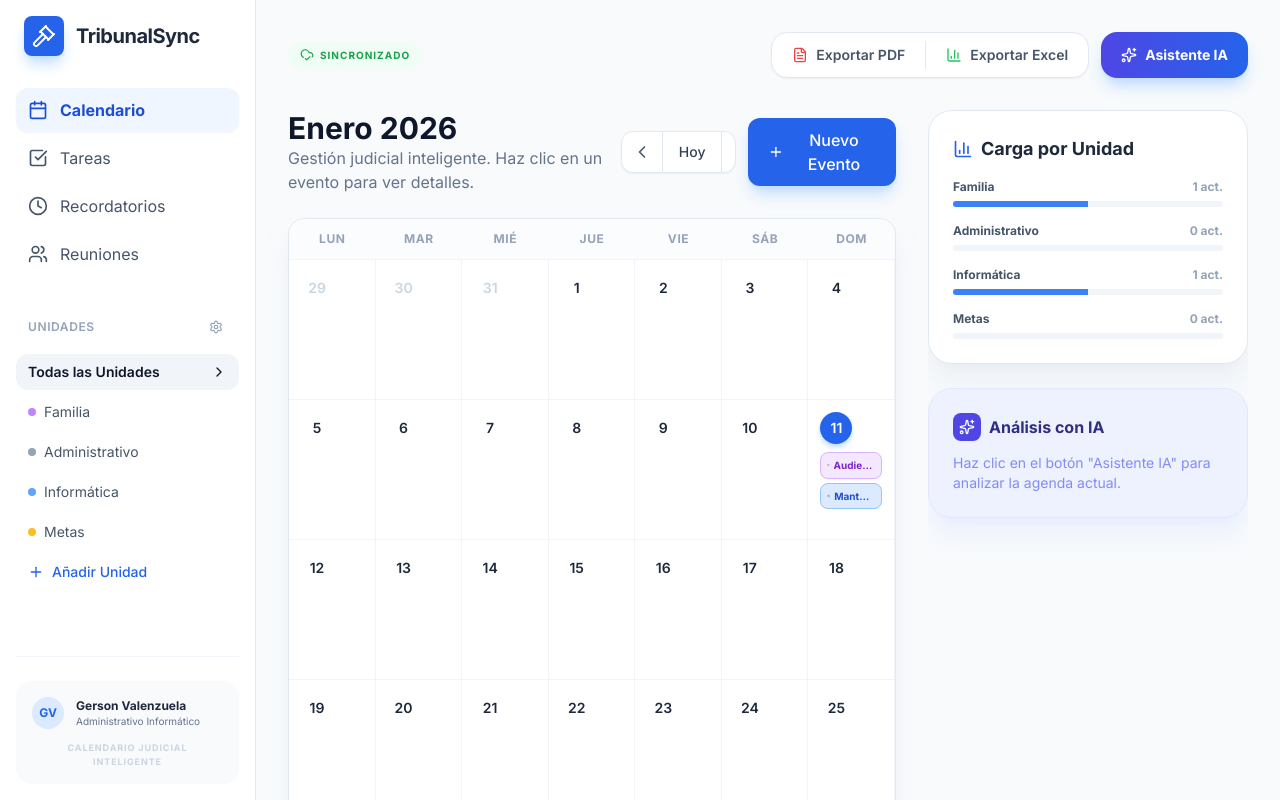
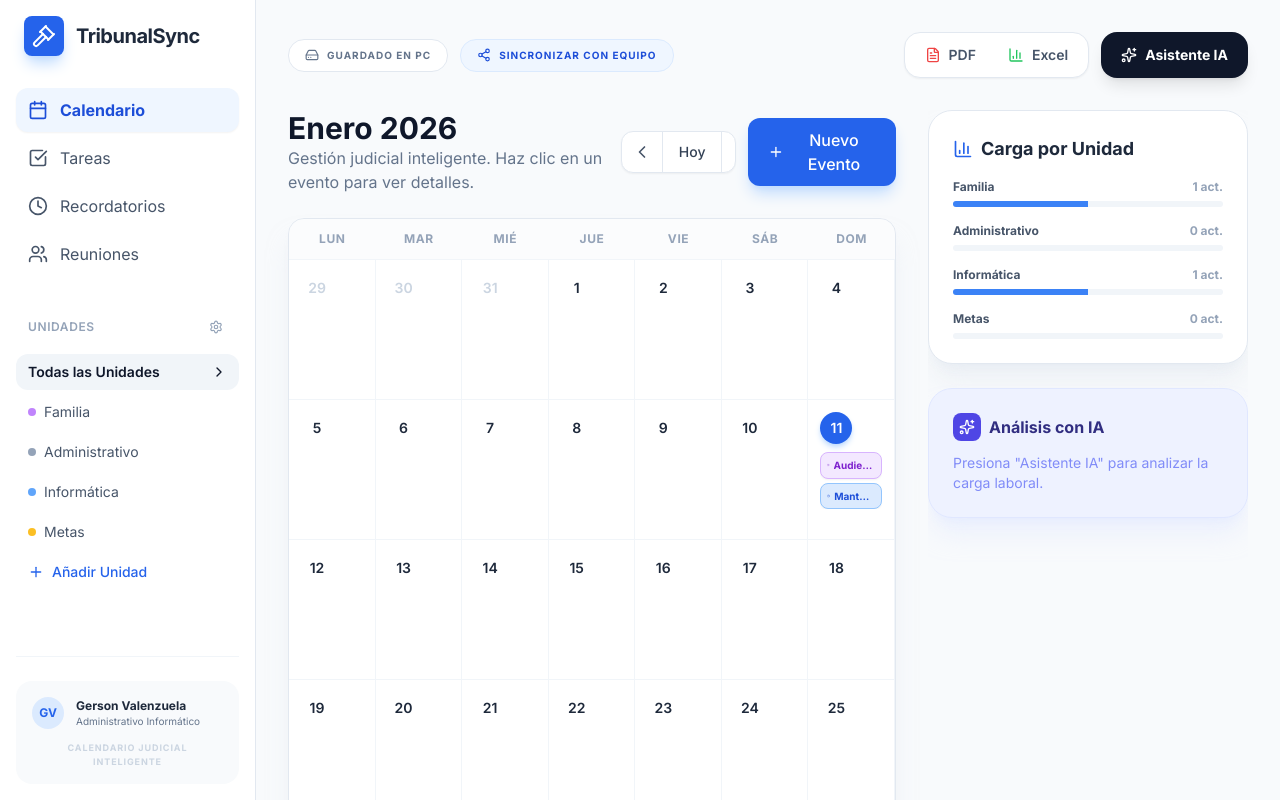
Before and after one commit to gersoninformatica-design/calendario-judicial, a React (Vite) app: page / in a window 1280 px wide. Built offline with nearby package versions, Linux system fonts and the light colour scheme.

Commit message:
feat: Add UI icons for synchronization and data error
Introduces new icons for local storage, sharing, and error states. Also prepares state for handling incoming synchronized data.

```diff
--- a/App.tsx
+++ b/App.tsx
@@ -7,7 +7,7 @@ import EventModal from './components/EventModal.tsx';
 import UnitSettingsModal from './components/UnitSettingsModal.tsx';
 import { TribunalEvent, Unit } from './types.ts';
 import { INITIAL_EVENTS, INITIAL_UNITS } from './constants.tsx';
-import { FileText, BarChart3, Sparkles, Loader2, CloudCheck } from 'lucide-react';
+import { FileText, BarChart3, Sparkles, Loader2, HardDrive, Share2, AlertCircle, Check } from 'lucide-react';
 import { analyzeSchedule } from './services/geminiService.ts';
 import { exportToPDF, exportToExcel } from './utils/exportUtils.ts';
 import { setYear, setMonth, setDate } from 'date-fns';
@@ -16,36 +16,53 @@ const STORAGE_KEY_EVENTS = 'tribunalsync_events_v1';
 const STORAGE_KEY_UNITS = 'tribunalsync_units_v1';
 
 const App: React.FC = () => {
-  // Estado de carga inicial
   const [isLoaded, setIsLoaded] = useState(false);
-
-  // Datos principales
   const [currentDate, setCurrentDate] = useState(new Date());
   const [activeView, setActiveView] = useState<'calendar' | 'tasks' | 'reminders' | 'reunions'>('calendar');
   const [events, setEvents] = useState<TribunalEvent[]>([]);
   const [units, setUnits] = useState<Unit[]>([]);
   const [activeUnitId, setActiveUnitId] = useState<string | null>(null);
 
-  // UI Modals
   const [isModalOpen, setIsModalOpen] = useState(false);
   const [isUnitModalOpen, setIsUnitModalOpen] = useState(false);
+  const [incomingSyncData, setIncomingSyncData] = useState<{events: TribunalEvent[], units: Unit[]} | null>(null);
+
   const [selectedDate, setSelectedDate] = useState<Date | undefined>(undefined);
   const [selectedEvent, setSelectedEvent] = useState<TribunalEvent | undefined>(undefined);
 
-  // AI
   const [aiAnalysis, setAiAnalysis] = useState<string | null>(null);
   const [isAnalyzing, setIsAnalyzing] = useState(false);
   const [syncStatus, setSyncStatus] = useState<'saved' | 'saving'>('saved');
 
-  // EFECTO 1: Carga inicial desde LocalStorage
+  // CARGA INICIAL Y DETECCIÓN DE SHARE LINK
   useEffect(() => {
     const savedEvents = localStorage.getItem(STORAGE_KEY_EVENTS);
     const savedUnits = localStorage.getItem(STORAGE_KEY_UNITS);
 
+    // Revisar si hay datos compartidos en la URL
+    const hash = window.location.hash;
+    if (hash.startsWith('#share=')) {
+      try {
+        const encodedData = hash.replace('#share=', '');
+        const decodedData = JSON.parse(decodeURIComponent(escape(atob(encodedData))));
+
+        const hydratedEvents = decodedData.events.map((e: any) => ({
+          ...e,
+          startTime: new Date(e.startTime),
+          endTime: new Date(e.endTime)
+        }));
+
+        setIncomingSyncData({ events: hydratedEvents, units: decodedData.units });
+        // Limpiar hash de la URL para evitar recargas infinitas
+        window.history.replaceState(null, "", window.location.pathname);
+      } catch (e) {
+        console.error("Error al decodificar datos compartidos:", e);
+      }
+    }
+
     if (savedEvents) {
       try {
         const parsedEvents = JSON.parse(savedEvents);
-        // Convertir strings de fecha de vuelta a objetos Date
         const hydratedEvents = parsedEvents.map((e: any) => ({
           ...e,
           startTime: new Date(e.startTime),
@@ -53,7 +70,6 @@ const App: React.FC = () => {
         }));
         setEvents(hydratedEvents);
       } catch (e) {
-        console.error("Error cargando eventos:", e);
         setEvents(INITIAL_EVENTS);
       }
     } else {
@@ -73,28 +89,24 @@ const App: React.FC = () => {
     setIsLoaded(true);
   }, []);
 
-  // EFECTO 2: Guardado automático cuando cambian los datos
+  // AUTO-GUARDADO
   useEffect(() => {
     if (!isLoaded) return;
-
     setSyncStatus('saving');
     const timer = setTimeout(() => {
       localStorage.setItem(STORAGE_KEY_EVENTS, JSON.stringify(events));
       localStorage.setItem(STORAGE_KEY_UNITS, JSON.stringify(units));
       setSyncStatus('saved');
-    }, 500); // Debounce para no saturar el storage
-
+    }, 500);
     return () => clearTimeout(timer);
   }, [events, units, isLoaded]);
 
   const filteredEvents = useMemo(() => {
     let base = events;
     if (activeUnitId) base = base.filter(e => e.unitId === activeUnitId);
-
     if (activeView === 'tasks') return base.filter(e => e.type === 'tarea');
     if (activeView === 'reminders') return base.filter(e => e.type === 'recordatorio');
     if (activeView === 'reunions') return base.filter(e => e.type === 'reunion');
-
     return base;
   }, [events, activeUnitId, activeView]);
 
@@ -104,6 +116,34 @@ const App: React.FC = () => {
       unit: units.find(u => u.id === e.unitId)?.name || 'Desconocida'
     }));
   }, [filteredEvents, units]);
+
+  // Fix: Added handleOpenCreateModal to fix error on line 278.
+  const handleOpenCreateModal = (date: Date) => {
+    setSelectedDate(date);
+    setSelectedEvent(undefined);
+    setIsModalOpen(true);
+  };
+
+  // Fix: Added handleOpenEditModal to fix errors on lines 279 and 287.
+  const handleOpenEditModal = (event: TribunalEvent) => {
+    setSelectedEvent(event);
+    setSelectedDate(undefined);
+    setIsModalOpen(true);
+  };
+
+  // Fix: Added handleMoveEvent to fix error on line 280.
+  const handleMoveEvent = (eventId: string, targetDate: Date) => {
+    setEvents(prev => prev.map(e => {
+      if (e.id === eventId) {
+        const duration = e.endTime.getTime() - e.startTime.getTime();
+        const newStart = new Date(targetDate);
+        newStart.setHours(e.startTime.getHours(), e.startTime.getMinutes());
+        const newEnd = new Date(newStart.getTime() + duration);
+        return { ...e, startTime: newStart, endTime: newEnd };
+      }
+      return e;
+    }));
+  };
 
   const handleSaveEvent = (eventData: Omit<TribunalEvent, 'id'>) => {
     if (selectedEvent) {
@@ -115,51 +155,36 @@ const App: React.FC = () => {
       };
       setEvents(prev => [...prev, newEvent]);
     }
-    if (activeUnitId && eventData.unitId !== activeUnitId) {
-      setActiveUnitId(null);
+    if (activeUnitId && eventData.unitId !== activeUnitId) setActiveUnitId(null);
+  };
+
+  const handleShareSync = () => {
+    try {
+      const dataToShare = { units, events };
+      const jsonStr = JSON.stringify(dataToShare);
+      const encoded = btoa(unescape(encodeURIComponent(jsonStr)));
+      const shareUrl = `${window.location.origin}${window.location.pathname}#share=${encoded}`;
+
+      navigator.clipboard.writeText(shareUrl);
+      alert('¡Enlace de sincronización copiado! Envía este enlace a otra persona para que vea tu agenda actualizada.');
+    } catch (e) {
+      alert('La agenda es demasiado grande para compartir por enlace. Usa "Exportar Datos" en configuración.');
     }
   };
 
-  const handleDeleteEvent = (eventId: string) => {
-    setEvents(prev => prev.filter(e => e.id !== eventId));
-    setIsModalOpen(false);
-  };
-
-  const handleUpdateUnits = (newUnits: Unit[]) => {
-    if (activeUnitId && !newUnits.find(u => u.id === activeUnitId)) {
-      setActiveUnitId(null);
+  const handleAcceptSync = () => {
+    if (incomingSyncData) {
+      setEvents(incomingSyncData.events);
+      setUnits(incomingSyncData.units);
+      setIncomingSyncData(null);
+      alert('Sincronización de equipo completada.');
     }
-    setUnits(newUnits);
-  };
-
-  const handleOpenCreateModal = (date?: Date) => {
-    setSelectedEvent(undefined);
-    setSelectedDate(date);
-    setIsModalOpen(true);
-  };
-
-  const handleOpenEditModal = (event: TribunalEvent) => {
-    setSelectedEvent(event);
-    setSelectedDate(undefined);
-    setIsModalOpen(true);
-  };
-
-  const handleMoveEvent = (eventId: string, targetDate: Date) => {
-    setEvents(prev => prev.map(event => {
-      if (event.id === eventId) {
-        const newStartTime = setDate(setMonth(setYear(event.startTime, targetDate.getFullYear()), targetDate.getMonth()), targetDate.getDate());
-        const duration = event.endTime.getTime() - event.startTime.getTime();
-        const newEndTime = new Date(newStartTime.getTime() + duration);
-        return { ...event, startTime: newStartTime, endTime: newEndTime };
-      }
-      return event;
-    }));
   };
 
   const handleImportData = (importedEvents: TribunalEvent[], importedUnits: Unit[]) => {
     setEvents(importedEvents);
     setUnits(importedUnits);
-    alert('Sincronización manual completada con éxito.');
+    alert('Importación manual completada.');
   };
 
   const runAIAnalysis = async () => {
@@ -169,19 +194,10 @@ const App: React.FC = () => {
     setIsAnalyzing(false);
   };
 
-  const getListViewTitle = () => {
-    switch (activeView) {
-      case 'tasks': return 'Tareas Judiciales';
-      case 'reminders': return 'Recordatorios y Alertas';
-      case 'reunions': return 'Reuniones y Sesiones';
-      default: return '';
-    }
-  };
-
   if (!isLoaded) return (
     <div className="h-screen w-full flex flex-col items-center justify-center bg-slate-50">
       <Loader2 className="w-12 h-12 text-blue-600 animate-spin mb-4" />
-      <p className="text-slate-500 font-medium animate-pulse">Iniciando TribunalSync...</p>
+      <p className="text-slate-500 font-medium">Cargando Agenda Judicial...</p>
     </div>
   );
 
@@ -197,48 +213,87 @@ const App: React.FC = () => {
       />
 
       <main className="flex-1 flex flex-col p-8 h-screen overflow-y-auto">
+        {/* Header con Sincronización */}
         <div className="flex justify-between items-center mb-8">
-          <div className="flex items-center gap-2">
-             <div className={`flex items-center gap-1.5 px-3 py-1.5 rounded-full text-[10px] font-black uppercase tracking-widest transition-all ${
-               syncStatus === 'saved' ? 'bg-green-50 text-green-600' : 'bg-amber-50 text-amber-600 animate-pulse'
+          <div className="flex items-center gap-3">
+             <div className={`flex items-center gap-2 px-4 py-2 rounded-2xl text-[10px] font-black uppercase tracking-widest border transition-all ${
+               syncStatus === 'saved' ? 'bg-white border-slate-200 text-slate-500' : 'bg-amber-50 border-amber-200 text-amber-600 animate-pulse'
              }`}>
-               {syncStatus === 'saved' ? <CloudCheck className="w-3.5 h-3.5" /> : <Loader2 className="w-3.5 h-3.5 animate-spin" />}
-               {syncStatus === 'saved' ? 'Sincronizado' : 'Guardando...'}
+               {syncStatus === 'saved' ? <HardDrive className="w-3.5 h-3.5" /> : <Loader2 className="w-3.5 h-3.5 animate-spin" />}
+               {syncStatus === 'saved' ? 'Guardado en PC' : 'Actualizando...'}
              </div>
+
+             <button
+              onClick={handleShareSync}
+              className="flex items-center gap-2 px-4 py-2 bg-blue-50 text-blue-700 rounded-2xl border border-blue-100 text-[10px] font-black uppercase tracking-widest hover:bg-blue-100 transition-all"
+             >
+               <Share2 className="w-3.5 h-3.5" />
+               Sincronizar con Equipo
+             </button>
           </div>
 
           <div className="flex gap-3">
             <div className="flex bg-white p-1 rounded-2xl shadow-sm border border-slate-200">
-              <button
-                onClick={() => exportToPDF(eventsWithUnit)}
-                className="flex items-center gap-2 px-4 py-2 hover:bg-slate-50 text-slate-600 text-sm font-semibold rounded-xl transition-all"
-              >
+              <button onClick={() => exportToPDF(eventsWithUnit)} className="flex items-center gap-2 px-4 py-2 hover:bg-slate-50 text-slate-600 text-sm font-semibold rounded-xl">
                 <FileText className="w-4 h-4 text-red-500" />
-                Exportar PDF
+                PDF
               </button>
-              <div className="w-[1px] bg-slate-200 my-1 mx-1" />
-              <button
-                onClick={() => exportToExcel(eventsWithUnit)}
-                className="flex items-center gap-2 px-4 py-2 hover:bg-slate-50 text-slate-600 text-sm font-semibold rounded-xl transition-all"
-              >
+              <button onClick={() => exportToExcel(eventsWithUnit)} className="flex items-center gap-2 px-4 py-2 hover:bg-slate-50 text-slate-600 text-sm font-semibold rounded-xl">
                 <BarChart3 className="w-4 h-4 text-green-500" />
-                Exportar Excel
+                Excel
               </button>
             </div>
             <button
               onClick={runAIAnalysis}
               disabled={isAnalyzing}
-              className="flex items-center gap-2 px-5 py-2.5 bg-gradient-to-r from-indigo-600 to-blue-600 text-white text-sm font-bold rounded-2xl shadow-lg shadow-blue-200 hover:shadow-xl hover:scale-105 active:scale-95 transition-all disabled:opacity-50"
+              className="flex items-center gap-2 px-5 py-2.5 bg-slate-900 text-white text-sm font-bold rounded-2xl shadow-lg hover:bg-black transition-all"
             >
-              {isAnalyzing ? (
-                <Loader2 className="w-4 h-4 animate-spin" />
-              ) : (
-                <Sparkles className="w-4 h-4" />
-              )}
+              {isAnalyzing ? <Loader2 className="w-4 h-4 animate-spin" /> : <Sparkles className="w-4 h-4" />}
               Asistente IA
             </button>
           </div>
         </div>
+
+        {/* Modal de Sincronización Entrante */}
+        {incomingSyncData && (
+          <div className="fixed inset-0 z-[100] flex items-center justify-center p-4 bg-slate-900/80 backdrop-blur-md">
+            <div className="bg-white rounded-[2.5rem] p-8 max-w-md w-full shadow-2xl animate-in zoom-in-95">
+              <div className="bg-blue-100 w-16 h-16 rounded-3xl flex items-center justify-center text-blue-600 mb-6">
+                <Share2 className="w-8 h-8" />
+              </div>
+              <h2 className="text-2xl font-black text-slate-800 mb-2">Agenda Compartida</h2>
+              <p className="text-slate-500 mb-6 leading-relaxed">
+                Has recibido una actualización de agenda. Si aceptas, se reemplazará tu vista actual con los datos del equipo.
+              </p>
+              <div className="bg-slate-50 rounded-2xl p-4 mb-8 flex justify-around">
+                <div className="text-center">
+                  <p className="text-2xl font-black text-slate-800">{incomingSyncData.events.length}</p>
+                  <p className="text-[10px] font-bold text-slate-400 uppercase">Eventos</p>
+                </div>
+                <div className="w-[1px] bg-slate-200" />
+                <div className="text-center">
+                  <p className="text-2xl font-black text-slate-800">{incomingSyncData.units.length}</p>
+                  <p className="text-[10px] font-bold text-slate-400 uppercase">Unidades</p>
+                </div>
+              </div>
+              <div className="flex gap-3">
+                <button
+                  onClick={() => setIncomingSyncData(null)}
+                  className="flex-1 py-4 font-bold text-slate-400 hover:text-slate-600"
+                >
+                  Ignorar
+                </button>
+                <button
+                  onClick={handleAcceptSync}
+                  className="flex-[2] py-4 bg-blue-600 text-white rounded-2xl font-bold shadow-xl shadow-blue-200 hover:bg-blue-700 flex items-center justify-center gap-2"
+                >
+                  <Check className="w-5 h-5" />
+                  Sincronizar Ahora
+                </button>
+              </div>
+            </div>
+          </div>
+        )}
 
         <div className="flex gap-8 flex-1 min-h-0">
           <div className="flex-1 min-w-0">
@@ -254,7 +309,7 @@ const App: React.FC = () => {
               />
             ) : (
               <ListView
-                title={getListViewTitle()}
+                title={activeView === 'tasks' ? 'Tareas Judiciales' : activeView === 'reminders' ? 'Recordatorios' : 'Reuniones'}
                 events={filteredEvents}
                 units={units}
                 onEditEvent={handleOpenEditModal}
@@ -301,15 +356,10 @@ const App: React.FC = () => {
                 </div>
                 <h4 className="font-bold text-indigo-900">Análisis con IA</h4>
               </div>
-
               {aiAnalysis ? (
-                <div className="text-sm text-indigo-800 leading-relaxed italic">
-                  "{aiAnalysis}"
-                </div>
+                <div className="text-sm text-indigo-800 leading-relaxed italic">"{aiAnalysis}"</div>
               ) : (
-                <div className="text-sm text-indigo-400">
-                  Haz clic en el botón "Asistente IA" para analizar la agenda actual.
-                </div>
+                <div className="text-sm text-indigo-400">Presiona "Asistente IA" para analizar la carga laboral.</div>
               )}
             </div>
           </div>
@@ -317,11 +367,10 @@ const App: React.FC = () => {
 
         {isModalOpen && (
           <EventModal
-            key={`event-modal-${selectedEvent?.id || selectedDate?.getTime() || 'new'}`}
             isOpen={isModalOpen}
             onClose={() => setIsModalOpen(false)}
             onSave={handleSaveEvent}
-            onDelete={handleDeleteEvent}
+            onDelete={(id) => { setEvents(prev => prev.filter(e => e.id !== id)); setIsModalOpen(false); }}
             units={units}
             initialDate={selectedDate}
             initialEvent={selectedEvent}
@@ -330,12 +379,11 @@ const App: React.FC = () => {
 
         {isUnitModalOpen && (
           <UnitSettingsModal
-            key="unit-settings-modal"
             isOpen={isUnitModalOpen}
             onClose={() => setIsUnitModalOpen(false)}
             units={units}
             events={events}
-            onUpdateUnits={handleUpdateUnits}
+            onUpdateUnits={setUnits}
             onImportData={handleImportData}
           />
         )}
```
